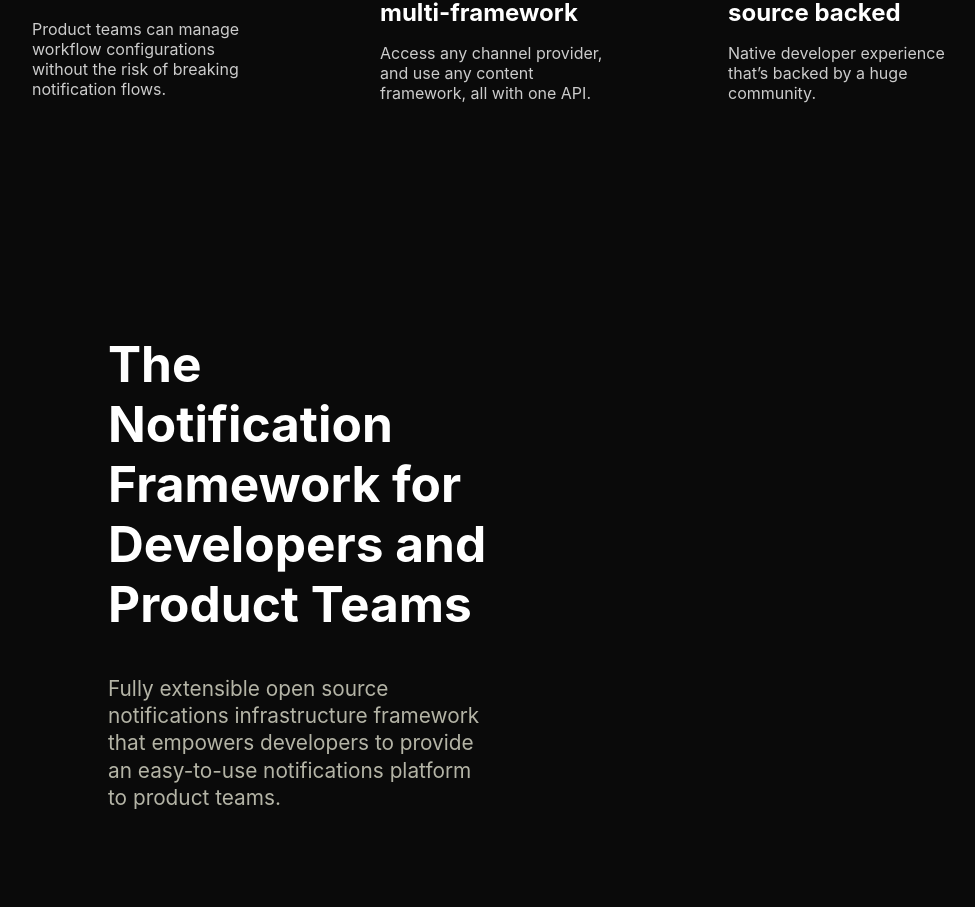
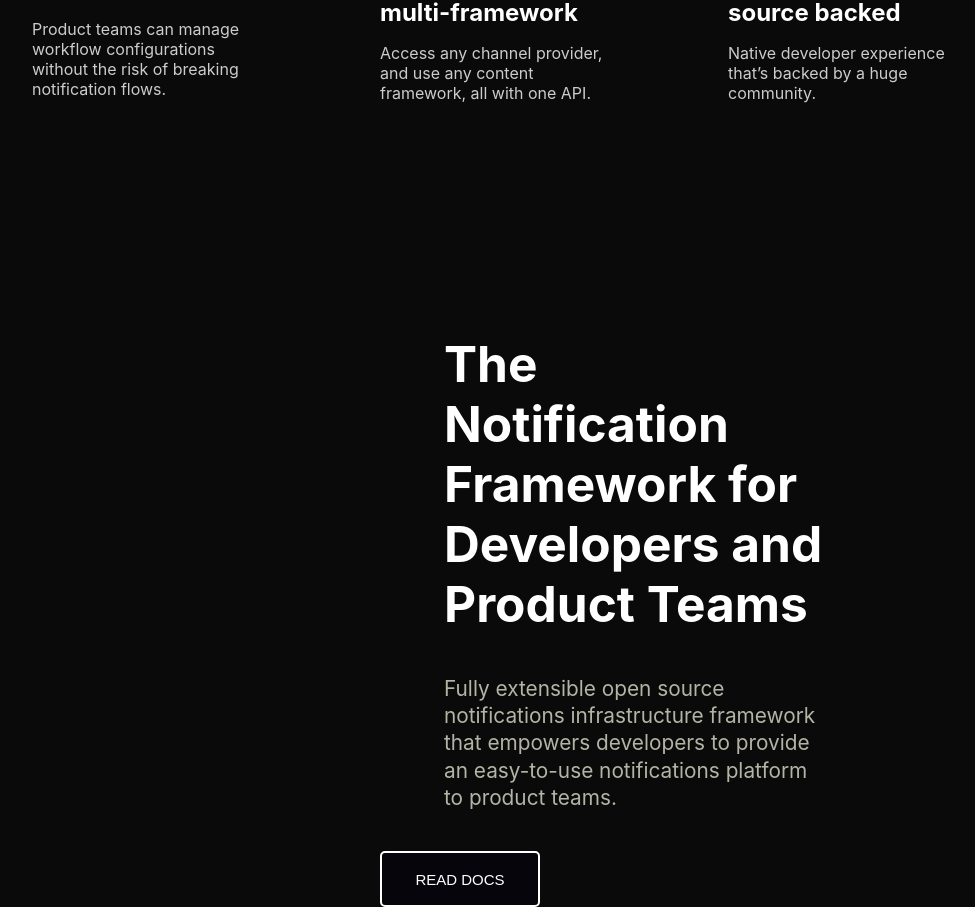
Before and after one commit to GarvitDadheech/hackOnBlocks24, a React (Create React App) app: page / in a window 1280 px wide. Shown: the part 1908-2815 px from the top of the page, without its empty margins (116-1091 px from the left). Before the commit the page ends 2759 px from the top, so only its background shows below. Built offline with nearby package versions, Linux system fonts and the light colour scheme.

Commit message:
added page3 css

```diff
--- a/src/components/Page3/Page3.css
+++ b/src/components/Page3/Page3.css
@@ -2,8 +2,6 @@
     width: 30%;
     display: flex;
     flex-direction: column;
-    margin-left:  14rem;
-    margin-top: 7rem;
   }
   .code-button {
     background:  #05050B;
@@ -15,6 +13,8 @@
     cursor: pointer;
     border-radius: 5px;
     transition: ease-in-out 0.4s;
+    width: 10rem;
+    margin-left: -8rem;
   }
   .code-button:hover {
     background: #333333;
@@ -22,7 +22,7 @@
   }
   .para{
     display: flex;
-    justify-content: space-evenly;
+    justify-content: space-between;
   }
   .subtitle {
     font-size: 1.3rem;
@@ -36,3 +36,8 @@
     margin-bottom: 20px;
     text-align: left;
   }
+  .content-holder{
+    display: flex;
+    flex-direction: column;
+    align-items: center;
+  }
--- a/src/components/Page3/Page3.js
+++ b/src/components/Page3/Page3.js
@@ -5,11 +5,12 @@ const Page3 = () => {
   return (
         <div className='para'>
             <div className='img'></div>
-            <div>
+            <div className='content-holder'>
                 <div className='Para-info'>
                     <h1 className="title">The Notification Framework for Developers and Product Teams</h1>
                     <p className="subtitle">Fully extensible open source notifications infrastructure framework that empowers developers to provide an easy-to-use notifications platform to product teams.</p>
                 </div>
+                <button className="code-button">READ DOCS</button>
             </div>
         </div>
   );
```
